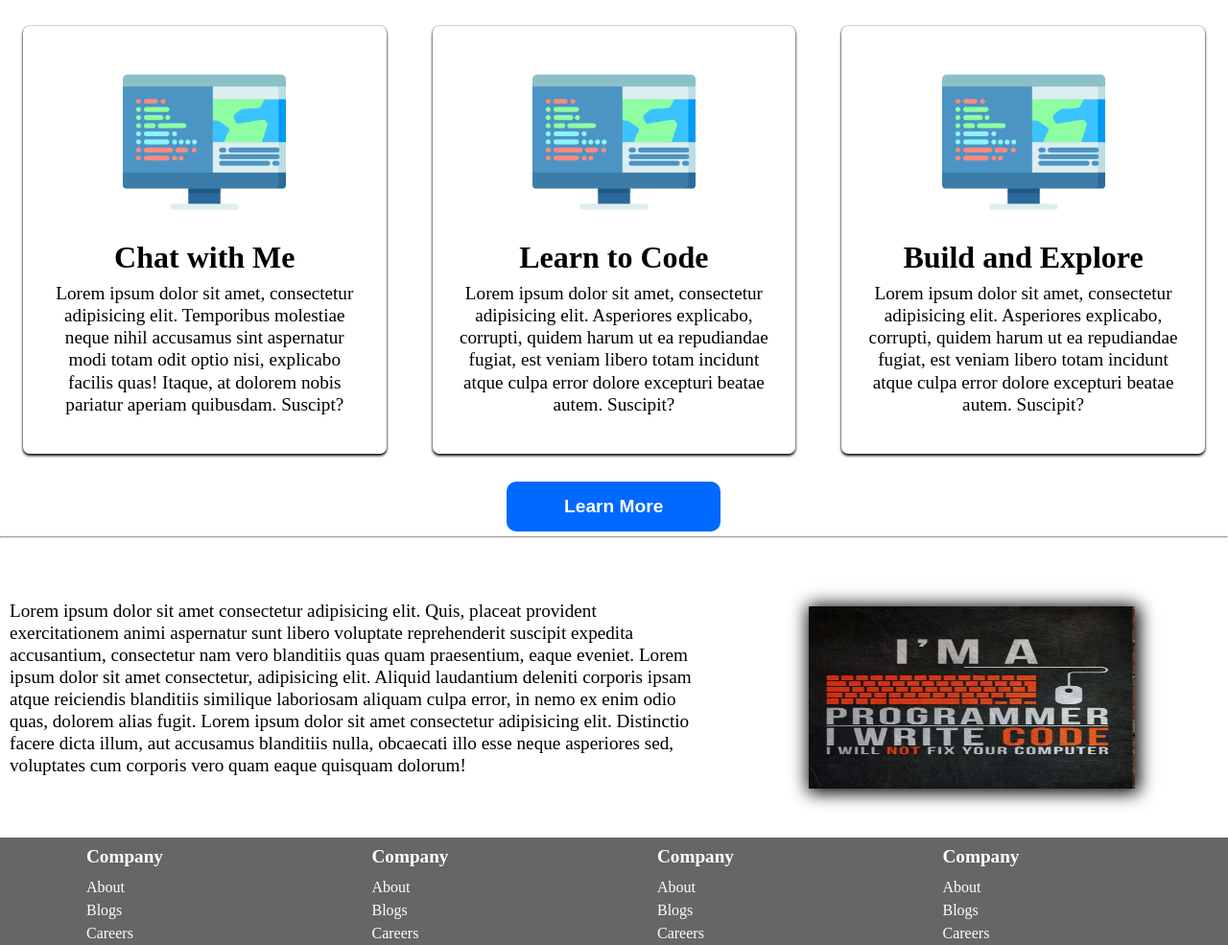
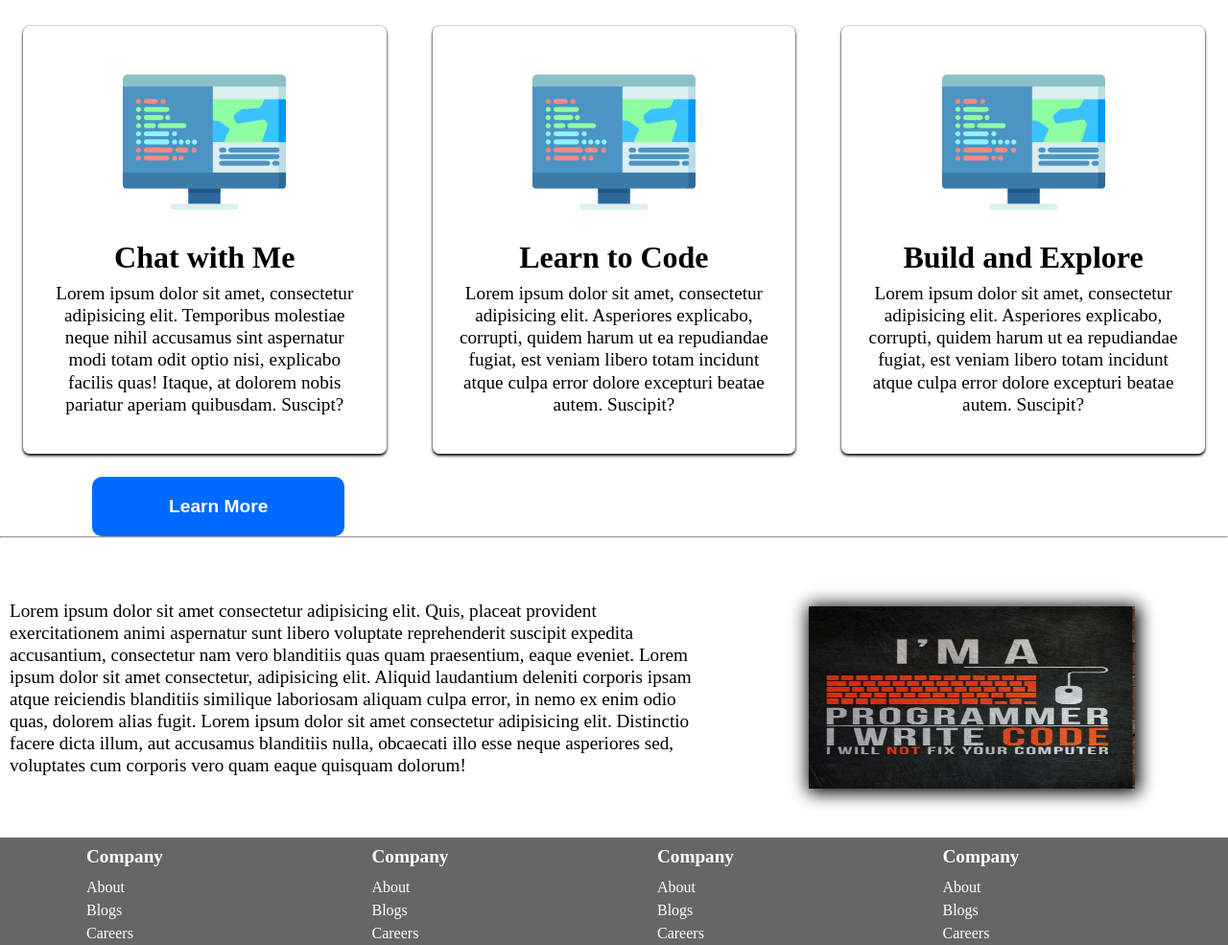
Before and after one commit to Rafman0/Devslopes-design, a plain HTML site: page index.html in a window 1280 px wide. Shown: the part 613-1598 px from the top of the page at 96% size. Drawn offline with Linux system fonts and the light colour scheme.

Commit message:
Update style.css

```diff
--- a/style.css
+++ b/style.css
@@ -146,6 +146,11 @@ input[type="text"] {
 
 .rightside-col {
     margin-left: 15%;
+}
+
+.col-12 .learnMore {
+    margin: 0 4rem 0 6rem;
+    padding: 20px 80px;
 }
 
 
@@ -330,4 +335,5 @@ button {
 .footer ul li {
     font-size: 1rem;
     line-height: 1.5;
+
 }
```
